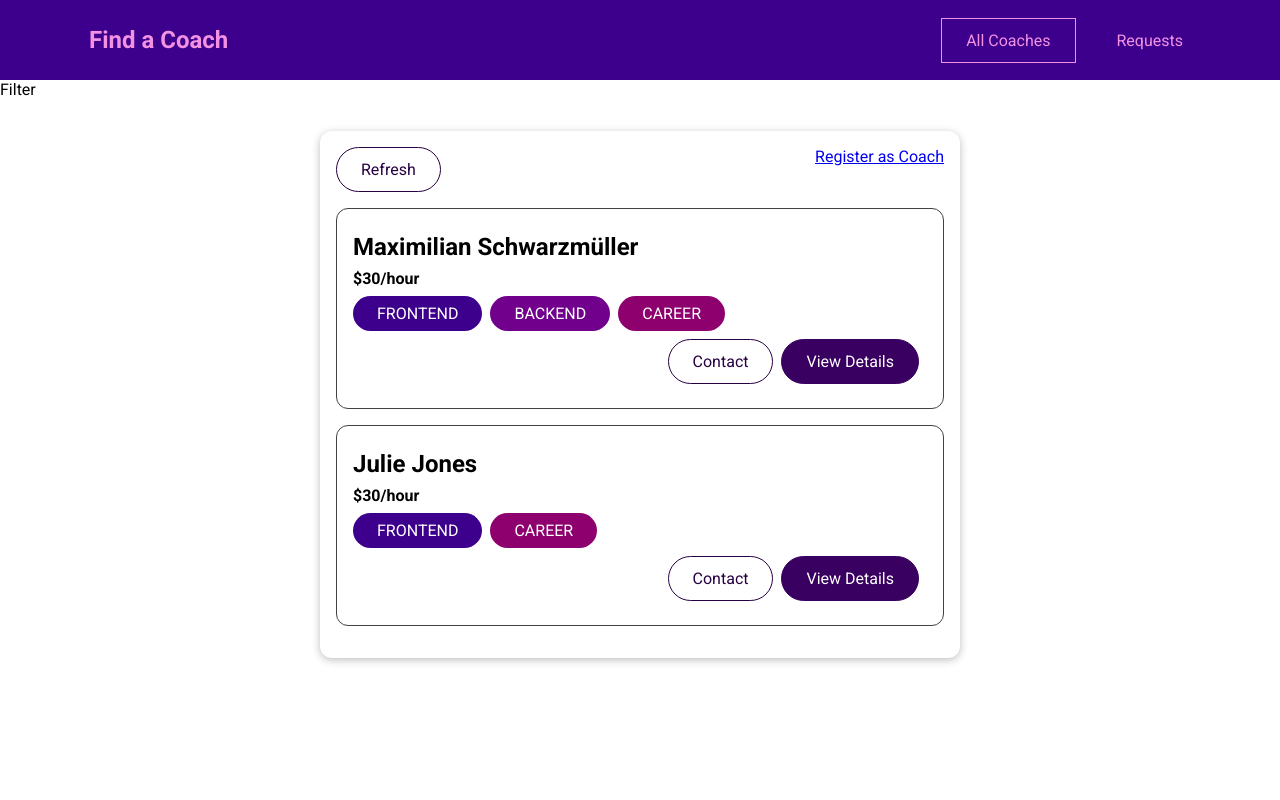
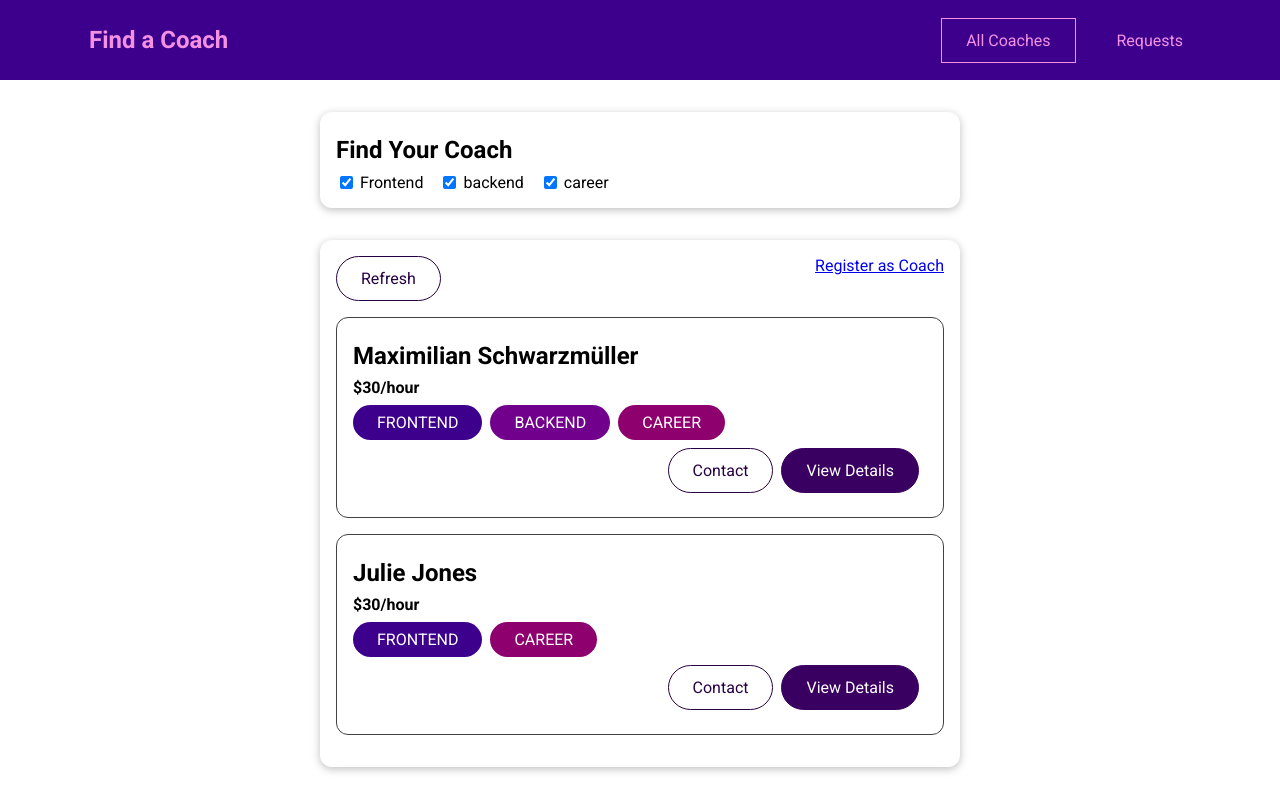
Before and after one commit to Victor-Grinan-Dev/project-06-coach-finder-vue, a Vue app: page /coaches in a window 1280 px wide. Built offline with nearby package versions, Linux system fonts and the light colour scheme.

Commit message:
filter coaches

```diff
--- /dev/null
+++ b/src/components/coaches/CoachFilter.vue
@@ -0,0 +1,66 @@
+<template>
+  <base-card
+    ><h2>Find Your Coach</h2>
+    <span class="filter-option">
+      <input
+        type="checkbox"
+        name="checkbox"
+        id="frontend"
+        checked
+        @change="setFilter"
+      />
+      <label for="frontend">Frontend</label>
+    </span>
+    <span class="filter-option">
+      <input
+        type="checkbox"
+        name="checkbox"
+        id="backend"
+        checked
+        @change="setFilter"
+      />
+      <label for="backend">backend</label>
+    </span>
+    <span class="filter-option">
+      <input
+        type="checkbox"
+        name="checkbox"
+        id="career"
+        checked
+        @change="setFilter"
+      />
+      <label for="career">career</label>
+    </span>
+  </base-card>
+</template>
+<script>
+export default {
+  emits: ["change-filters"],
+  data() {
+    return {
+      filters: {
+        frontend: true,
+        backend: true,
+        career: true,
+      },
+    };
+  },
+  methods: {
+    setFilter(event) {
+      const inputId = event.target.id;
+      const isActive = event.target.checked;
+
+      const updatedFilters = {
+        ...this.filters,
+        [inputId]: isActive,
+      };
+
+      this.filters = updatedFilters;
+      this.$emit("change-filters", updatedFilters);
+    },
+  },
+};
+</script>
+<style>
+@import "../../styles/coach-filter.css";
+</style>
--- a/src/pages/coaches/CoachesList.vue
+++ b/src/pages/coaches/CoachesList.vue
@@ -1,5 +1,5 @@
 <template>
-  <section>Filter</section>
+  <coach-filter @change-filters="setFilters"></coach-filter>
   <section>
     <base-card>
       <div class="controls">
@@ -25,16 +25,45 @@
 </template>
 <script>
 import CoachItem from "../../components/coaches/CoachItem.vue";
+import CoachFilter from "../../components/coaches/CoachFilter.vue";
 export default {
   components: {
     CoachItem,
+    CoachFilter,
+  },
+  data() {
+    return {
+      activeFilters: {
+        frontend: true,
+        backend: true,
+        career: true,
+      },
+    };
   },
   computed: {
     filterdCoaches() {
-      return this.$store.getters["coaches/coaches"];
+      const coaches = this.$store.getters["coaches/coaches"];
+      return coaches.filter((coach) => {
+        if (this.activeFilters.frontend && coach.areas.includes("frontend")) {
+          return true;
+        }
+        if (this.activeFilters.backend && coach.areas.includes("backend")) {
+          return true;
+        }
+        if (this.activeFilters.career && coach.areas.includes("career")) {
+          return true;
+        }
+        return false;
+      });
     },
     hasCoaches() {
       return this.$store.getters["coaches/hasCoaches"];
+    },
+  },
+  methods: {
+    setFilters(updatedFilters) {
+      console.log(updatedFilters);
+      this.activeFilters = updatedFilters;
     },
   },
 };
--- /dev/null
+++ b/src/styles/coach-filter.css
@@ -0,0 +1,20 @@
+h2 {
+  margin: 0.5rem 0;
+}
+
+.filter-option {
+  margin-right: 1rem;
+}
+
+.filter-option label,
+.filter-option input {
+  vertical-align: middle;
+}
+
+.filter-option label {
+  margin-left: 0.25rem;
+}
+
+.filter-option.active label {
+  font-weight: bold;
+}
```
